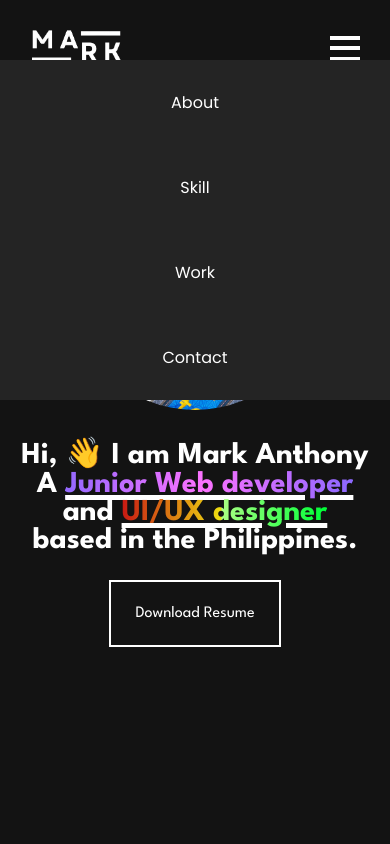
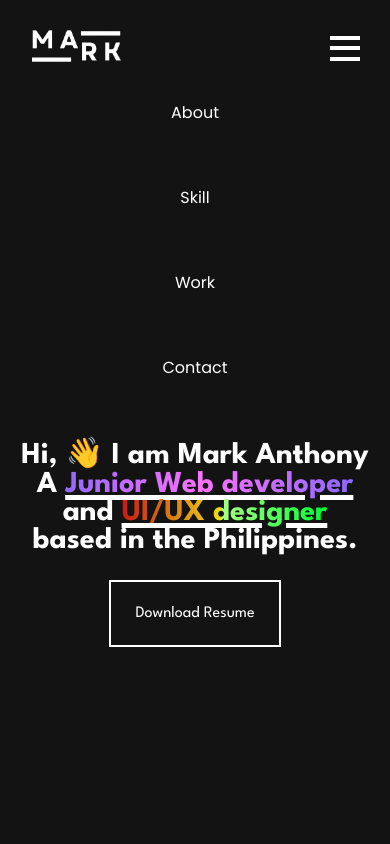
Before and after one commit to DevMark006/MarkAnthonyFaa, a plain HTML site: page index.html in a window 390 px wide. Both pictures are taken after a click on the element 345 px from the left and 48 px from the top of the page. Shown: the top 844 px of the page. Drawn offline with Linux system fonts and the light colour scheme; a web font is replaced by a local one.

Commit message:
Update styles.css

```diff
--- a/styles.css
+++ b/styles.css
@@ -471,13 +471,13 @@ footer {
 }
 
 @media (max-width: 768px) {
-    .nav-links {
+     .nav-links {
         display: none;
         flex-direction: column;
         position: absolute;
-        top: 60px;
+        top: 70px;
         right: 0;
-        background-color: #242424;
+        background-color: #131313;
         width: 100%;
         text-align: center;
     }
```
